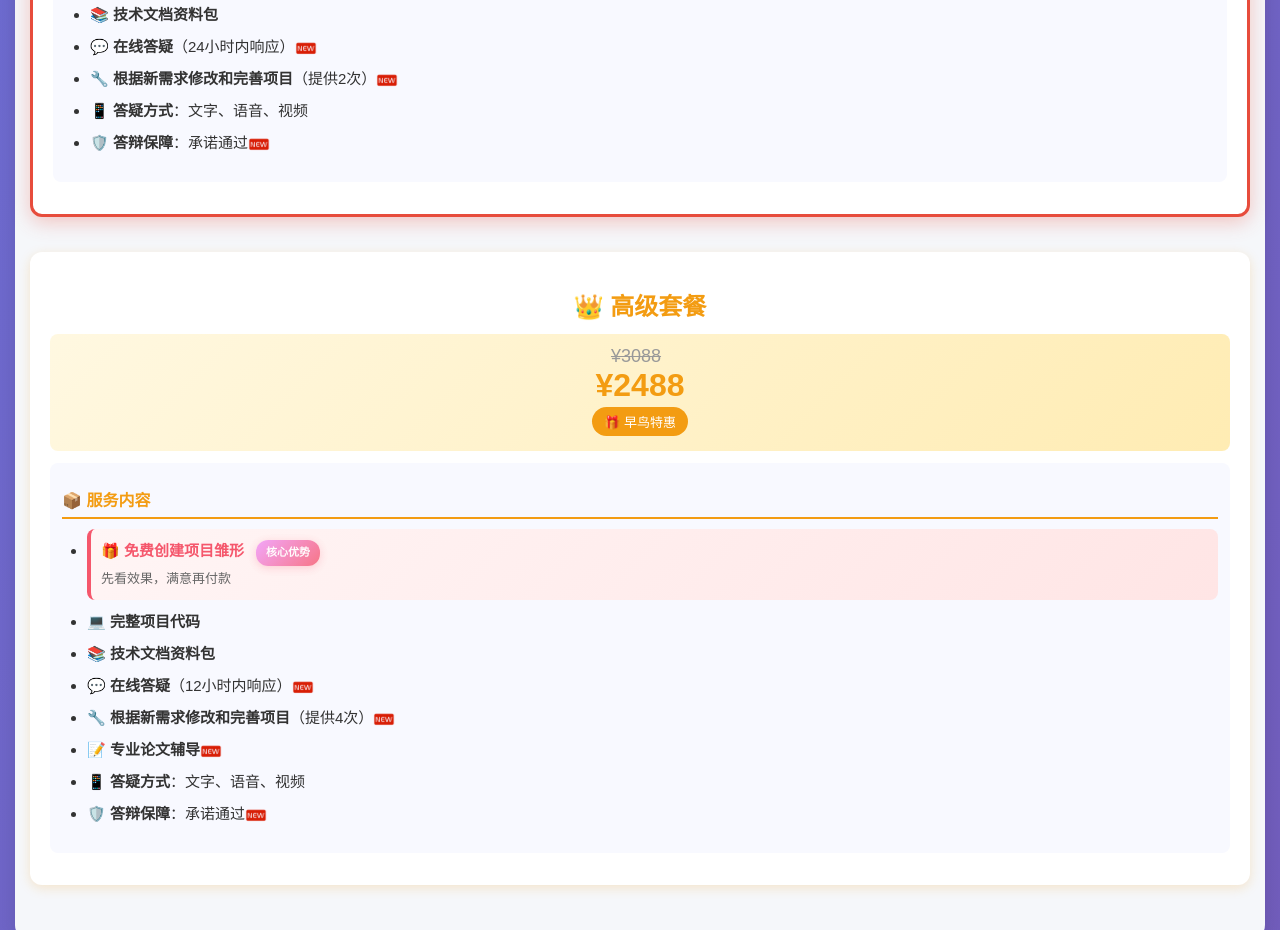
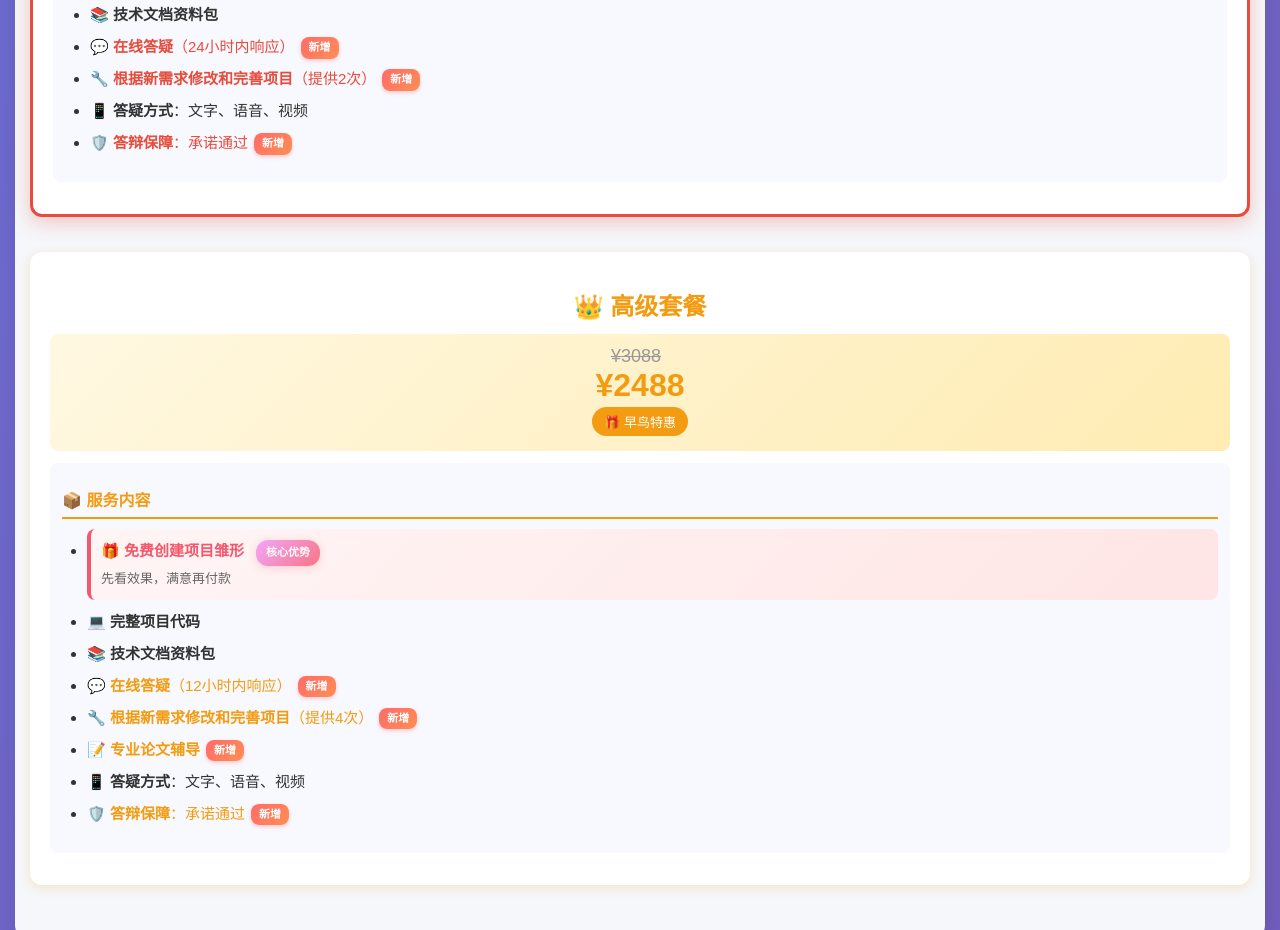
Before and after one commit to biyesheji6666/biyexiaozhan, a plain HTML site: page intro.html in a window 1280 px wide. Shown: the part 3235-4165 px from the top of the page. Drawn offline with Linux system fonts and the light colour scheme.

Commit message:
Add files via upload

```diff
--- a/intro.html
+++ b/intro.html
@@ -278,6 +278,19 @@
             width: auto;
             vertical-align: middle;
             margin-right: 3px;
+        }
+
+        .new-tag {
+            display: inline-block;
+            background: linear-gradient(135deg, #ff6b6b 0%, #ff8e53 100%);
+            color: white;
+            padding: 2px 8px;
+            border-radius: 8px;
+            font-size: 11px;
+            font-weight: bold;
+            margin-left: 6px;
+            vertical-align: middle;
+            box-shadow: 0 2px 4px rgba(255, 107, 107, 0.3);
         }
 
         .grid-mobile {
@@ -809,10 +822,10 @@
                             </li>
                             <li>💻 <strong>完整项目代码</strong></li>
                             <li>📚 <strong>技术文档资料包</strong></li>
-                            <li>💬 <strong>在线答疑</strong>（24小时内响应）<img src="素材/index/new图标.png" alt="NEW" class="icon-new"></li>
-                            <li>🔧 <strong>根据新需求修改和完善项目</strong>（提供2次）<img src="素材/index/new图标.png" alt="NEW" class="icon-new"></li>
+                            <li>💬 <strong style="color: #e74c3c;">在线答疑</strong><span style="color: #e74c3c;">（24小时内响应）</span><span class="new-tag">新增</span></li>
+                            <li>🔧 <strong style="color: #e74c3c;">根据新需求修改和完善项目</strong><span style="color: #e74c3c;">（提供2次）</span><span class="new-tag">新增</span></li>
                             <li>📱 <strong>答疑方式</strong>：文字、语音、视频</li>
-                            <li>🛡️ <strong>答辩保障</strong>：承诺通过<img src="素材/index/new图标.png" alt="NEW" class="icon-new"></li>
+                            <li>🛡️ <strong style="color: #e74c3c;">答辩保障</strong><span style="color: #e74c3c;">：承诺通过</span><span class="new-tag">新增</span></li>
                         </ul>
                     </div>
                 </div>
@@ -836,11 +849,11 @@
                             </li>
                             <li>💻 <strong>完整项目代码</strong></li>
                             <li>📚 <strong>技术文档资料包</strong></li>
-                            <li>💬 <strong>在线答疑</strong>（12小时内响应）<img src="素材/index/new图标.png" alt="NEW" class="icon-new"></li>
-                            <li>🔧 <strong>根据新需求修改和完善项目</strong>（提供4次）<img src="素材/index/new图标.png" alt="NEW" class="icon-new"></li>
-                            <li>📝 <strong>专业论文辅导</strong><img src="素材/index/new图标.png" alt="NEW" class="icon-new"></li>
+                            <li>💬 <strong style="color: #f39c12;">在线答疑</strong><span style="color: #f39c12;">（12小时内响应）</span><span class="new-tag">新增</span></li>
+                            <li>🔧 <strong style="color: #f39c12;">根据新需求修改和完善项目</strong><span style="color: #f39c12;">（提供4次）</span><span class="new-tag">新增</span></li>
+                            <li>📝 <strong style="color: #f39c12;">专业论文辅导</strong><span class="new-tag">新增</span></li>
                             <li>📱 <strong>答疑方式</strong>：文字、语音、视频</li>
-                            <li>🛡️ <strong>答辩保障</strong>：承诺通过<img src="素材/index/new图标.png" alt="NEW" class="icon-new"></li>
+                            <li>🛡️ <strong style="color: #f39c12;">答辩保障</strong><span style="color: #f39c12;">：承诺通过</span><span class="new-tag">新增</span></li>
                         </ul>
                     </div>
                 </div>
@@ -1041,11 +1054,11 @@
                     </li>
                     <li style="color: #333; background: linear-gradient(135deg, #e0f2f1 0%, #b2dfdb 100%); padding: 12px 15px; border-radius: 8px; margin-bottom: 12px; border-left: 4px solid #26a69a;">
                         <strong style="color: #00897b; font-size: 17px;">👥 团购优惠：</strong>
-                        <span style="color: #333;">3人团每人减¥50，5人团每人减¥60</span>
+                        <span style="color: #333;">3人团购立减<strong style="color: #e74c3c; font-size: 18px;">¥150</strong>，5人团购立减<strong style="color: #e74c3c; font-size: 18px;">¥300</strong></span>
                     </li>
                     <li style="color: #333; background: linear-gradient(135deg, #fff3e0 0%, #ffe0b2 100%); padding: 12px 15px; border-radius: 8px; border-left: 4px solid #ff9800;">
                         <strong style="color: #f57c00; font-size: 17px;">🎉 推荐奖励：</strong>
-                        <span style="color: #333;">推荐成功奖励¥50</span>
+                        <span style="color: #333;">推荐成功奖励<strong style="color: #e74c3c; font-size: 18px;">¥50</strong></span>
                     </li>
                 </ul>
             </div>
```
Also changed, not shown: 1 other file.
